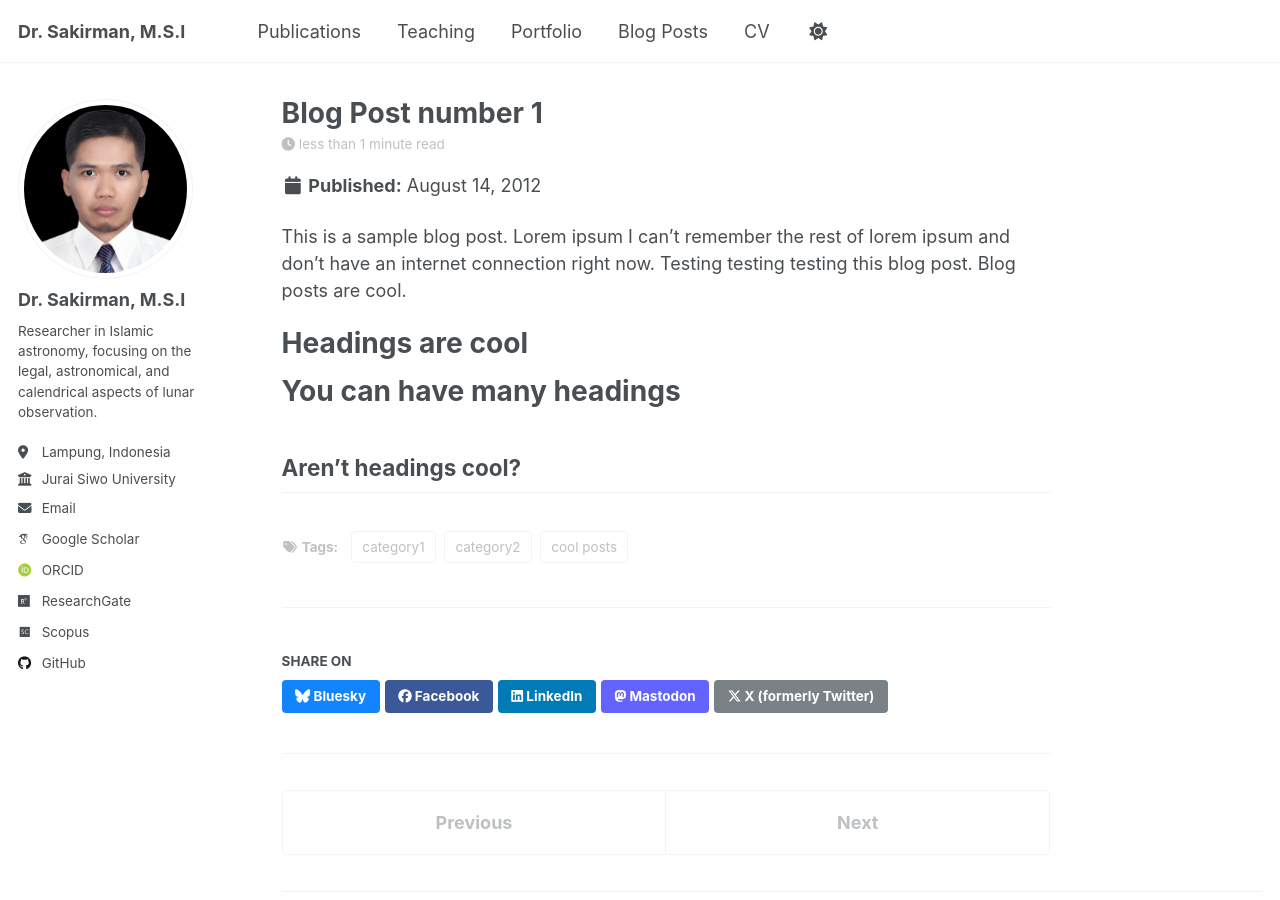
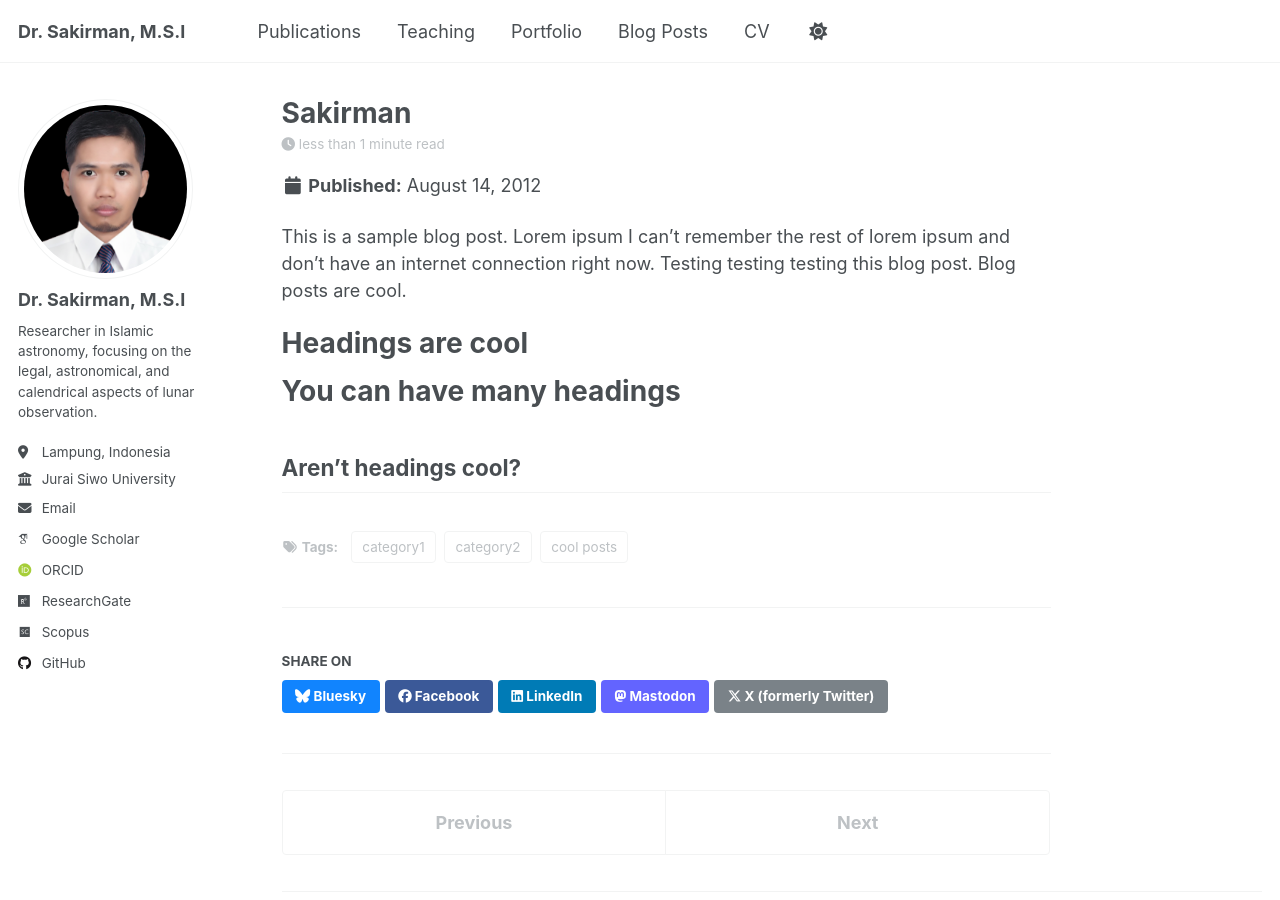
Before and after one commit to sakir-man/sakir-man.github.io, a Jekyll site: the page built from _posts/2012-08-14-blog-post-1.md, in a window 1280 px wide and 900 px high. Built offline with Jekyll 4.4.1, drawn with Linux system fonts in a browser that asks for light colours; some web fonts are replaced; a script that is not in the unit is left out.

Commit message:
Update 2012-08-14-blog-post-1.md

```diff
--- a/_posts/2012-08-14-blog-post-1.md
+++ b/_posts/2012-08-14-blog-post-1.md
@@ -1,5 +1,5 @@
 ---
-title: 'Blog Post number 1'
+title: 'Sakirman'
 date: 2012-08-14
 permalink: /posts/2012/08/blog-post-1/
 tags:
```
